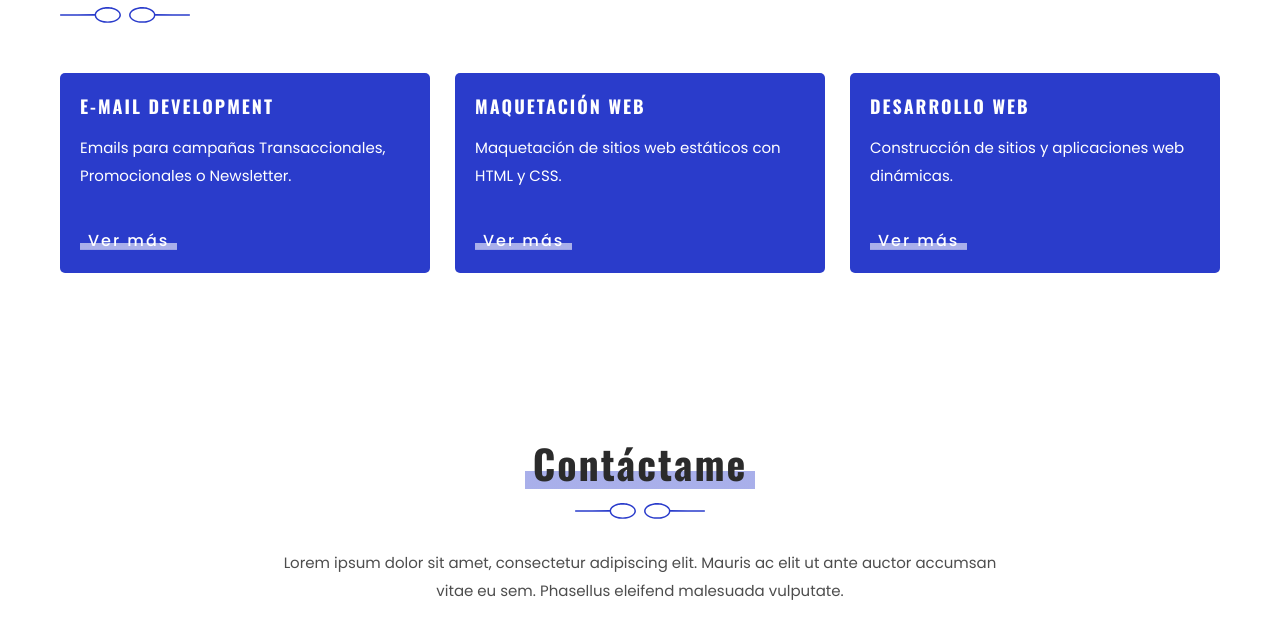
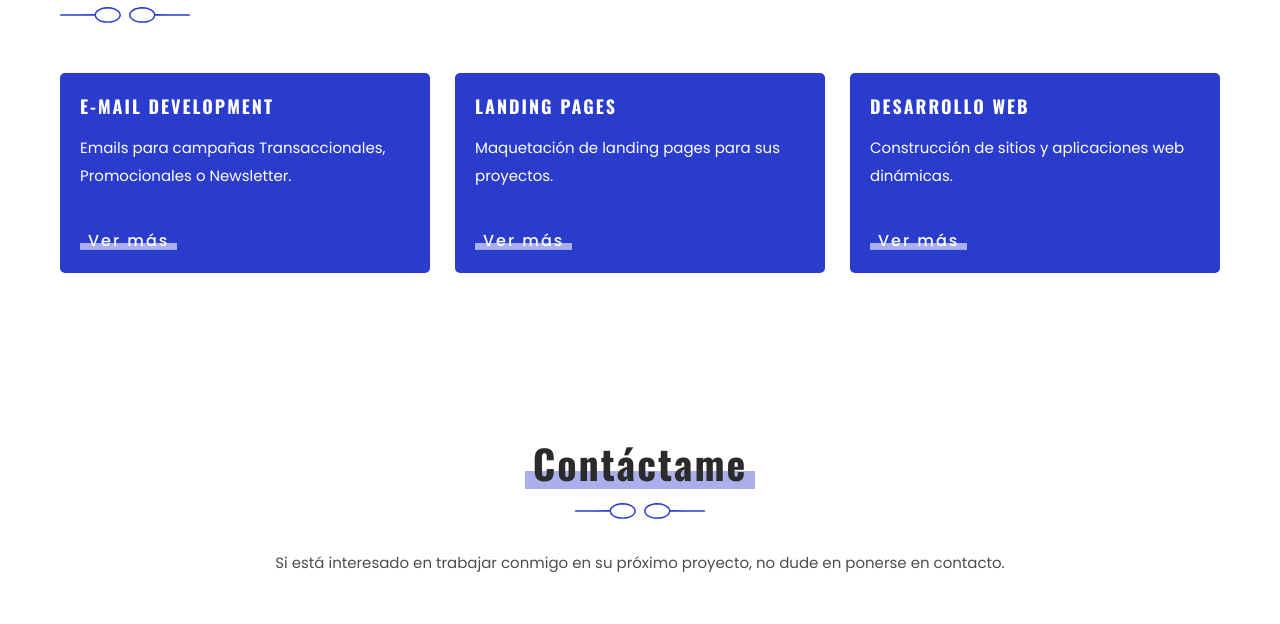
Before and after one commit to jibrantannous/jibrantannous.github.io, a plain HTML site: page index.html in a window 1280 px wide. Shown: the part 3948-4572 px from the top of the page. Drawn offline with nearby package versions, Linux system fonts and the light colour scheme.

Commit message:
jt-ft: Cambios en area de servicios-landing

```diff
--- a/index.html
+++ b/index.html
@@ -189,8 +189,7 @@
                 <div class="contact__container">
                     <h2 class="skills__title"><span class="highlight">Contáctame</span></h2>
                     <img class="skills__separatorImg" src="./src/img/separator.svg" alt="Separador de texto">
-                    <p class="skills__description">Lorem ipsum dolor sit amet, consectetur adipiscing elit. Mauris ac
-                        elit ut ante auctor accumsan vitae eu sem. Phasellus eleifend malesuada vulputate.</p>
+                    <p class="skills__description">Si está interesado en trabajar conmigo en su próximo proyecto, no dude en ponerse en contacto.</p>
                     <div class="contact__box">
                         <div class="contact__socialMedia">
                         </div>
--- a/src/json/services.json
+++ b/src/json/services.json
@@ -7,8 +7,8 @@
         "button_target": "_blank"
     },
     {
-        "title": "Maquetación Web",
-        "description": "Maquetación de sitios web estáticos con HTML y CSS.",
+        "title": "Landing pages",
+        "description": "Maquetación de landing pages para sus proyectos.",
         "button_txt": "Ver más",
         "button_href": "#",
         "button_target": "_blank"
```
